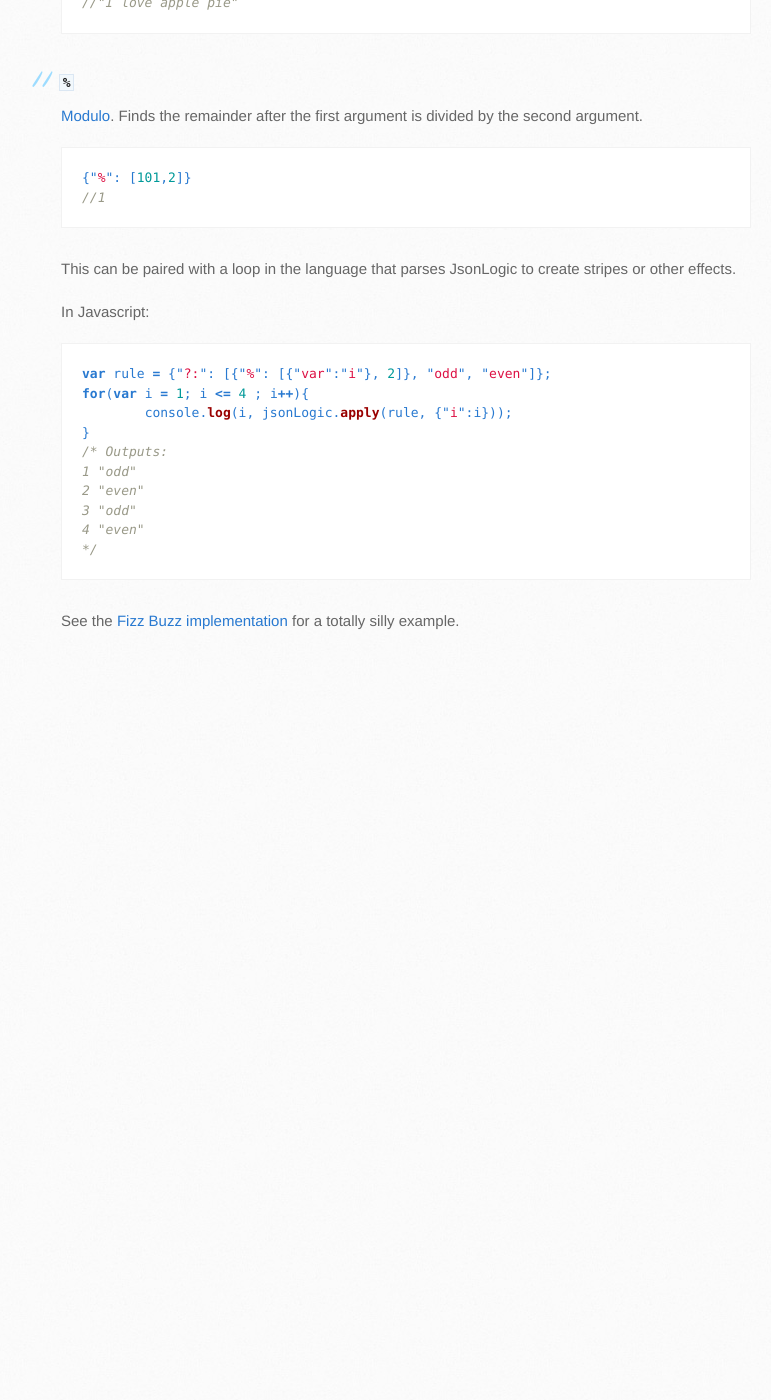
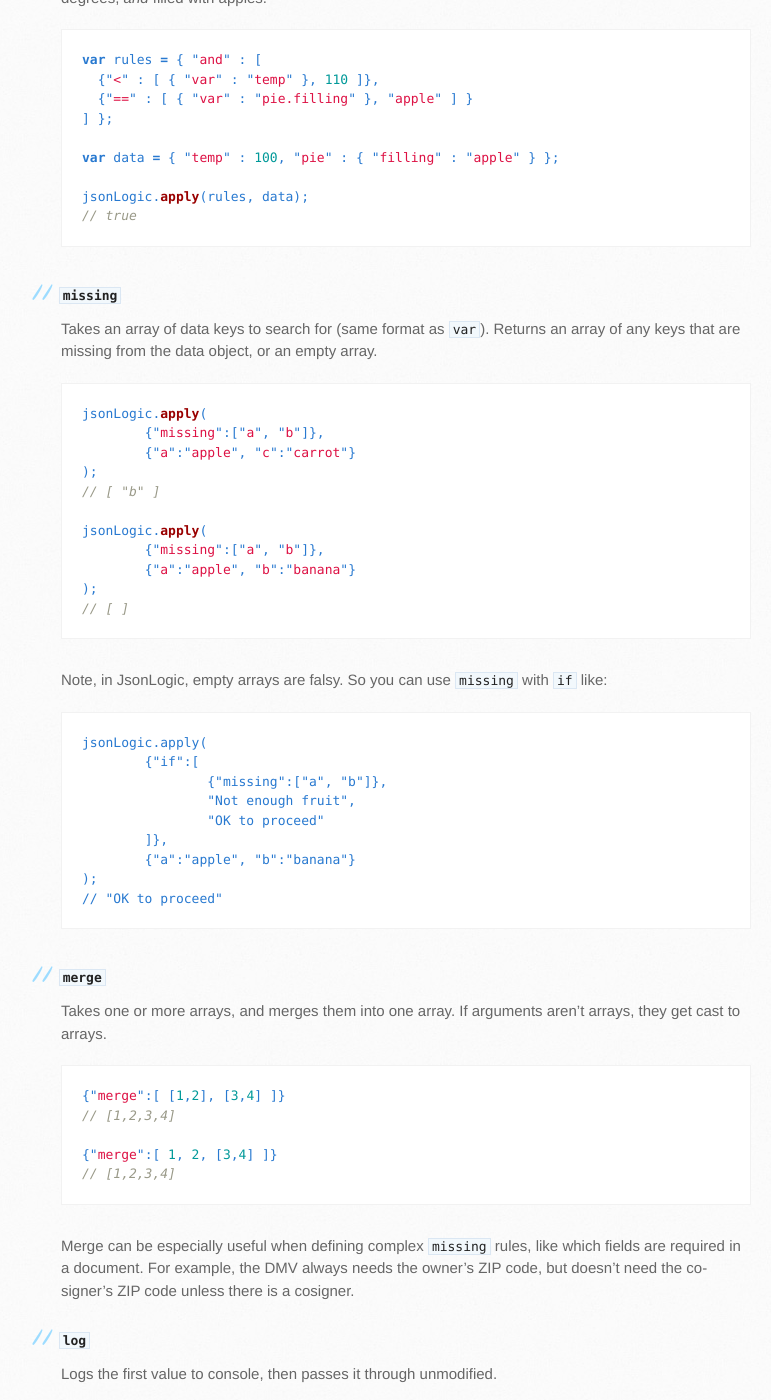
Before and after one commit to jwadhams/json-logic, a Jekyll site: the page built from operations.md, in a window 1280 px wide and 1400 px high, scrolled down 7773 px. Shown: the whole window, without its empty margins (109-880 px from the left). Built offline with Jekyll 4.4.1, drawn with Linux system fonts in a browser that asks for light colours; Markdown is read by kramdown in place of the engine named in the settings; before the commit the page ends 8448 px from its top, so only the background shows below that; some of the changed text lies outside the part shown.

Commit message:
Document if, merge, and missing

````diff
--- a/operations.md
+++ b/operations.md
@@ -179,24 +179,28 @@
 //3.14
 ```
 
+## `if`
+The `if` statement typically takes 3 arguments: a condition (if), what to do if it's true (then), and what to do if it's false (else), like:
+```js
+{"if" : [ true, "yes", "no" ]}
+//"yes"
 
-
-
-## `?:`
-Acts as a [ternary](https://developer.mozilla.org/en-US/docs/Web/JavaScript/Reference/Operators/Conditional_Operator) operator, like `a ? b : c;`
-
-Effectively, you can use it as an if statement.
-
-*Note:* that both the `b` and `c` paths are evaluated in their entirety, regardless of the value of `a`. Because there are no state-changing operations in JsonLogic, this is only a performance note.
-
-```js
-{"?:" : [true, "apple", "banana"]}
-//"apple"
-
-{"?:" : [{"==": [1,1]}, "apple", "banana"]}
-//"apple"
+{"if" : [ false, "yes", "no" ]}
+//"no"
 ```
 
+If can also take more than 3 arguments, and will pair up arguments like if/then elseif/then elseif/then else. Like:
+```js
+{"if" : [
+	{"<": [{"var":"temp"}, 0] }, "freezing",
+	{"<": [{"var":"temp"}, 100] }, "liquid",
+	"gas"
+]}
+```
+
+See the [Fizz Buzz implementation]({{site.base_url}}/fizzbuzz.html) for a larger, sillier example.
+
+JsonLogic also supports a [ternary](https://developer.mozilla.org/en-US/docs/Web/JavaScript/Reference/Operators/Conditional_Operator) operator, `?:` that is implemented as an alias to `if`, and behaves exactly as described above.
 
 ## `in`
 Can test if the first argument is in the second argument, when the second argument is an array:
@@ -264,6 +268,32 @@
 //2
 ```
 
+## `%`
+
+[Modulo](https://en.wikipedia.org/wiki/Modulo_operation).  Finds the remainder after the first argument is divided by the second argument.
+
+```js
+{"%": [101,2]}
+//1
+```
+
+This can be paired with a loop in the language that parses JsonLogic to create stripes or other effects.
+
+In Javascript:
+
+```js
+var rule = {"?:": [{"%": [{"var":"i"}, 2]}, "odd", "even"]};
+for(var i = 1; i <= 4 ; i++){
+	console.log(i, jsonLogic.apply(rule, {"i":i}));
+}
+/* Outputs:
+1 "odd"
+2 "even"
+3 "odd"
+4 "even"
+*/
+```
+
 ## `var`
 
 Retrieve data from the provided data object.
@@ -322,6 +352,53 @@
 // true
 ```
 
+## `missing`
+
+Takes an array of data keys to search for (same format as `var`). Returns an array of any keys that are missing from the data object, or an empty array.
+
+```js
+jsonLogic.apply(
+	{"missing":["a", "b"]},
+	{"a":"apple", "c":"carrot"}
+);
+// [ "b" ]
+
+jsonLogic.apply(
+	{"missing":["a", "b"]},
+	{"a":"apple", "b":"banana"}
+);
+// [ ]
+```
+
+Note, in JsonLogic, empty arrays are falsy. So you can use `missing` with `if` like:
+
+```
+jsonLogic.apply(
+	{"if":[
+		{"missing":["a", "b"]},
+		"Not enough fruit",
+		"OK to proceed"
+	]},
+	{"a":"apple", "b":"banana"}
+);
+// "OK to proceed"
+```
+
+## `merge`
+
+Takes one or more arrays, and merges them into one array. If arguments aren't arrays, they get cast to arrays.
+
+```js
+{"merge":[ [1,2], [3,4] ]}
+// [1,2,3,4]
+
+{"merge":[ 1, 2, [3,4] ]}
+// [1,2,3,4]
+```
+
+Merge can be especially useful when defining complex `missing` rules, like which fields are required in a document. For example, the DMV always needs the owner's ZIP code, but doesn't need the co-signer's ZIP code unless there is a cosigner.
+
+
 ## `log`
 
 Logs the first value to console, then passes it through unmodified.
@@ -348,31 +425,3 @@
 );
 //"I love apple pie"
 ```
-
-## `%`
-
-[Modulo](https://en.wikipedia.org/wiki/Modulo_operation).  Finds the remainder after the first argument is divided by the second argument.
-
-```js
-{"%": [101,2]}
-//1
-```
-
-This can be paired with a loop in the language that parses JsonLogic to create stripes or other effects.
-
-In Javascript:
-
-```js
-var rule = {"?:": [{"%": [{"var":"i"}, 2]}, "odd", "even"]};
-for(var i = 1; i <= 4 ; i++){
-	console.log(i, jsonLogic.apply(rule, {"i":i}));
-}
-/* Outputs:
-1 "odd"
-2 "even"
-3 "odd"
-4 "even"
-*/
-```
-
-See the [Fizz Buzz implementation]({{site.base_url}}/fizzbuzz.html) for a totally silly example.
````
